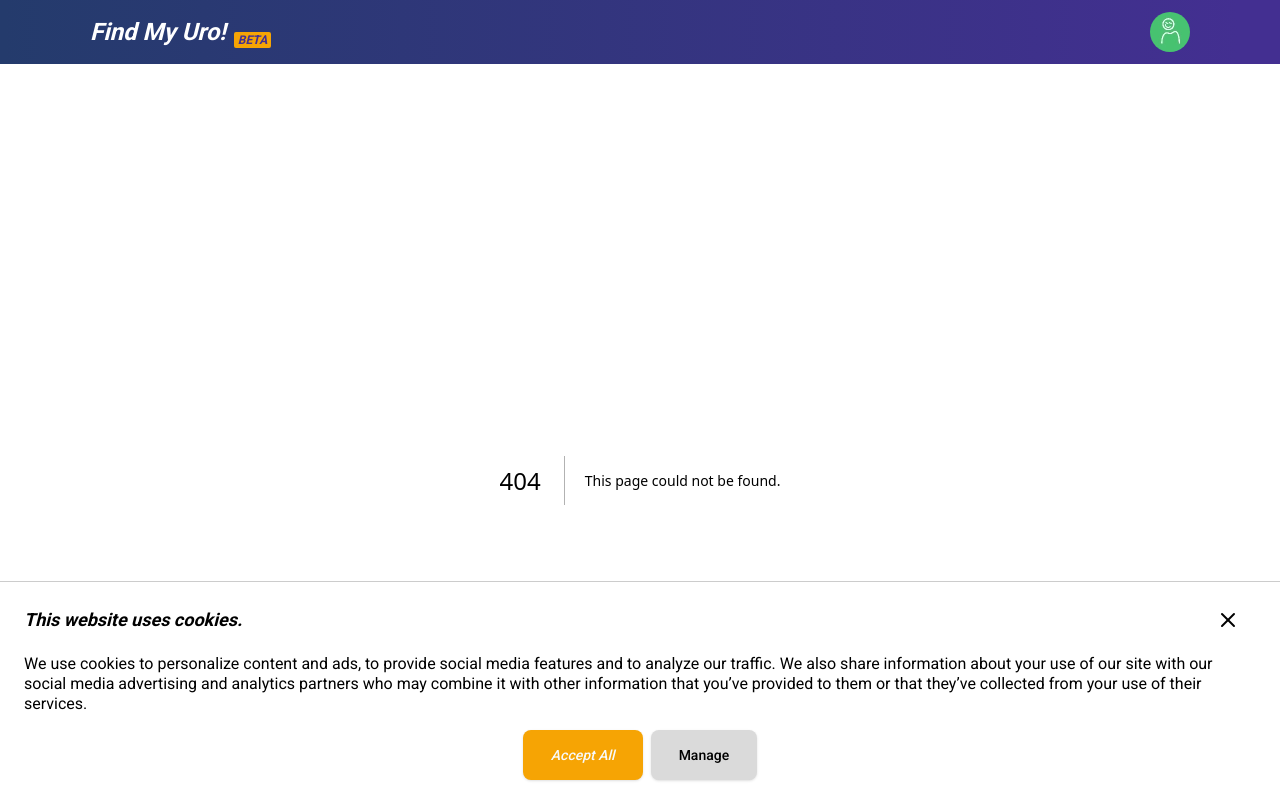
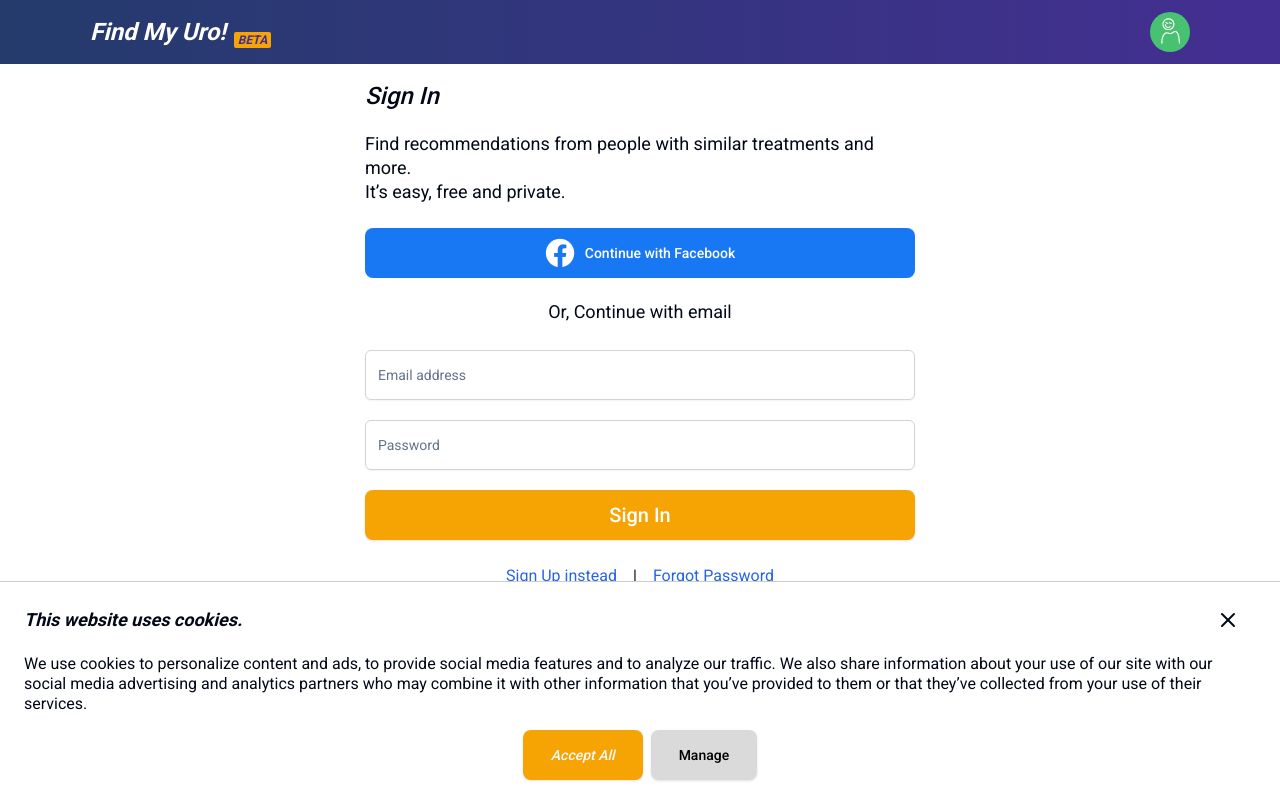
Before and after one commit to Coconut-Lab-SG/find-my-uro, a Next.js app: page /account/login in a window 1280 px wide. Before the commit this address had no page. Shown: the top 798 px of the page. Built offline with nearby package versions, Linux system fonts and the light colour scheme.

Commit message:
feat(auth): create UI for login page

```diff
--- a/package.json
+++ b/package.json
@@ -11,6 +11,7 @@
     "format": "prettier --write ."
   },
   "dependencies": {
+    "@hookform/resolvers": "^3.6.0",
     "@radix-ui/react-accordion": "1.1.2",
     "@radix-ui/react-avatar": "1.0.4",
     "@radix-ui/react-checkbox": "^1.1.0",
--- /dev/null
+++ b/src/app/(account)/account/login/page.tsx
@@ -0,0 +1,41 @@
+import Link from "next/link";
+import { FacebookAuth } from "../../components/facebook-auth";
+import { LoginForm } from "../../components/login-form";
+
+export default function Login() {
+  return (
+    <div className="mobileL:min-w-[576px] max-w-[1140px] mx-auto px-5">
+      <div className="w-full mb-5 mobileL:w-1/2 mobileL:mx-auto">
+        <div className="flex flex-col gap-6">
+          <div className="flex flex-col gap-y-5">
+            <span className="text-2xl italic font-medium">Sign In</span>
+            <p className="text-lg leading-6">Find recommendations from people with similar treatments and more. <br />
+              It’s easy, free and private.</p>
+          </div>
+
+          <div className="flex flex-col gap-y-5">
+            <FacebookAuth />
+            <div className="flex justify-center">
+              <span className="text-lg">Or, Continue with email</span>
+            </div>
+          </div>
+
+          {/* Email login form */}
+          <LoginForm />
+
+          <div className="flex items-center justify-center gap-4">
+            <Link href='/account/register'>
+              Sign Up instead
+            </Link>
+            <span>|</span>
+            <Link href='/account/forgot-password'>
+              Forgot Password
+            </Link>
+          </div>
+
+          <p className="text-[#808080] text-center">By continuing, you agree to Find My Uro's <Link href="/terms-of-use" target="_blank">Terms</Link> and <Link href="privacy" target="_blank">Privacy Policy</Link></p>
+        </div>
+      </div>
+    </div>
+  )
+}
--- /dev/null
+++ b/src/app/(account)/components/facebook-auth.tsx
@@ -0,0 +1,13 @@
+import { Button } from "@/components/ui/button";
+import Image from "next/image";
+
+export function FacebookAuth() {
+  return (
+    <Button variant="ghost" className="bg-[#1877f2] rounded-lg text-white text-sm h-[50px]">
+      <div className="flex items-center gap-x-2.5">
+        <Image alt="facebook-icon" src="/assets/icons/facebook-icon.png" width={30} height={30} />
+        <span>Continue with Facebook</span>
+      </div>
+    </Button>
+  )
+}
--- /dev/null
+++ b/src/app/(account)/components/login-form/index.tsx
@@ -0,0 +1,48 @@
+'use client'
+
+import { Button } from "@/components/ui/button";
+import {
+  Form,
+  FormControl,
+  FormField,
+  FormItem,
+  FormMessage
+} from "@/components/ui/form";
+import { Input } from "@/components/ui/input";
+import { useLoginForm } from "./useLoginForm";
+
+export function LoginForm() {
+  const { form, onSubmit } = useLoginForm()
+
+  return (
+    <Form {...form}>
+      <form onSubmit={form.handleSubmit(onSubmit)} className="space-y-5">
+        <FormField
+          control={form.control}
+          name="email"
+          render={({ field }) => (
+            <FormItem>
+              <FormControl>
+                <Input placeholder="Email address" className="h-[50px] border-[#ced4da]" {...field} />
+              </FormControl>
+              <FormMessage className="text-base" />
+            </FormItem>
+          )}
+        />
+        <FormField
+          control={form.control}
+          name="password"
+          render={({ field }) => (
+            <FormItem>
+              <FormControl>
+                <Input placeholder="Password" type="password" className="h-[50px] border-[#ced4da]" {...field} />
+              </FormControl>
+              <FormMessage className="text-base" />
+            </FormItem>
+          )}
+        />
+        <Button type="submit" className="w-full h-[50px] bg-[#f6a404] text-white rounded-lg text-xl">Sign In</Button>
+      </form>
+    </Form>
+  )
+}
--- /dev/null
+++ b/src/app/(account)/components/login-form/useLoginForm.ts
@@ -0,0 +1,23 @@
+import { loginSchema } from "@/definitions/login-form";
+import { zodResolver } from "@hookform/resolvers/zod";
+import { useForm } from "react-hook-form";
+import { z } from "zod";
+
+export function useLoginForm() {
+  const form = useForm<z.infer<typeof loginSchema>>({
+    resolver: zodResolver(loginSchema),
+    defaultValues: {
+      email: "",
+      password: ''
+    },
+  })
+
+  function onSubmit(values: z.infer<typeof loginSchema>) {
+    console.log(values);
+  }
+
+  return {
+    form,
+    onSubmit
+  }
+}
--- /dev/null
+++ b/src/components/ui/form.tsx
@@ -0,0 +1,176 @@
+import * as React from "react"
+import * as LabelPrimitive from "@radix-ui/react-label"
+import { Slot } from "@radix-ui/react-slot"
+import {
+  Controller,
+  ControllerProps,
+  FieldPath,
+  FieldValues,
+  FormProvider,
+  useFormContext,
+} from "react-hook-form"
+
+import { cn } from "@/lib/utils"
+import { Label } from "@/components/ui/label"
+
+const Form = FormProvider
+
+type FormFieldContextValue<
+  TFieldValues extends FieldValues = FieldValues,
+  TName extends FieldPath<TFieldValues> = FieldPath<TFieldValues>
+> = {
+  name: TName
+}
+
+const FormFieldContext = React.createContext<FormFieldContextValue>(
+  {} as FormFieldContextValue
+)
+
+const FormField = <
+  TFieldValues extends FieldValues = FieldValues,
+  TName extends FieldPath<TFieldValues> = FieldPath<TFieldValues>
+>({
+  ...props
+}: ControllerProps<TFieldValues, TName>) => {
+  return (
+    <FormFieldContext.Provider value={{ name: props.name }}>
+      <Controller {...props} />
+    </FormFieldContext.Provider>
+  )
+}
+
+const useFormField = () => {
+  const fieldContext = React.useContext(FormFieldContext)
+  const itemContext = React.useContext(FormItemContext)
+  const { getFieldState, formState } = useFormContext()
+
+  const fieldState = getFieldState(fieldContext.name, formState)
+
+  if (!fieldContext) {
+    throw new Error("useFormField should be used within <FormField>")
+  }
+
+  const { id } = itemContext
+
+  return {
+    id,
+    name: fieldContext.name,
+    formItemId: `${id}-form-item`,
+    formDescriptionId: `${id}-form-item-description`,
+    formMessageId: `${id}-form-item-message`,
+    ...fieldState,
+  }
+}
+
+type FormItemContextValue = {
+  id: string
+}
+
+const FormItemContext = React.createContext<FormItemContextValue>(
+  {} as FormItemContextValue
+)
+
+const FormItem = React.forwardRef<
+  HTMLDivElement,
+  React.HTMLAttributes<HTMLDivElement>
+>(({ className, ...props }, ref) => {
+  const id = React.useId()
+
+  return (
+    <FormItemContext.Provider value={{ id }}>
+      <div ref={ref} className={cn("space-y-2", className)} {...props} />
+    </FormItemContext.Provider>
+  )
+})
+FormItem.displayName = "FormItem"
+
+const FormLabel = React.forwardRef<
+  React.ElementRef<typeof LabelPrimitive.Root>,
+  React.ComponentPropsWithoutRef<typeof LabelPrimitive.Root>
+>(({ className, ...props }, ref) => {
+  const { error, formItemId } = useFormField()
+
+  return (
+    <Label
+      ref={ref}
+      className={cn(error && "text-destructive", className)}
+      htmlFor={formItemId}
+      {...props}
+    />
+  )
+})
+FormLabel.displayName = "FormLabel"
+
+const FormControl = React.forwardRef<
+  React.ElementRef<typeof Slot>,
+  React.ComponentPropsWithoutRef<typeof Slot>
+>(({ ...props }, ref) => {
+  const { error, formItemId, formDescriptionId, formMessageId } = useFormField()
+
+  return (
+    <Slot
+      ref={ref}
+      id={formItemId}
+      aria-describedby={
+        !error
+          ? `${formDescriptionId}`
+          : `${formDescriptionId} ${formMessageId}`
+      }
+      aria-invalid={!!error}
+      {...props}
+    />
+  )
+})
+FormControl.displayName = "FormControl"
+
+const FormDescription = React.forwardRef<
+  HTMLParagraphElement,
+  React.HTMLAttributes<HTMLParagraphElement>
+>(({ className, ...props }, ref) => {
+  const { formDescriptionId } = useFormField()
+
+  return (
+    <p
+      ref={ref}
+      id={formDescriptionId}
+      className={cn("text-[0.8rem] text-muted-foreground", className)}
+      {...props}
+    />
+  )
+})
+FormDescription.displayName = "FormDescription"
+
+const FormMessage = React.forwardRef<
+  HTMLParagraphElement,
+  React.HTMLAttributes<HTMLParagraphElement>
+>(({ className, children, ...props }, ref) => {
+  const { error, formMessageId } = useFormField()
+  const body = error ? String(error?.message) : children
+
+  if (!body) {
+    return null
+  }
+
+  return (
+    <p
+      ref={ref}
+      id={formMessageId}
+      className={cn("text-[0.8rem] font-medium text-destructive", className)}
+      {...props}
+    >
+      {body}
+    </p>
+  )
+})
+FormMessage.displayName = "FormMessage"
+
+export {
+  useFormField,
+  Form,
+  FormItem,
+  FormLabel,
+  FormControl,
+  FormDescription,
+  FormMessage,
+  FormField,
+}
--- /dev/null
+++ b/src/components/ui/label.tsx
@@ -0,0 +1,26 @@
+"use client"
+
+import * as React from "react"
+import * as LabelPrimitive from "@radix-ui/react-label"
+import { cva, type VariantProps } from "class-variance-authority"
+
+import { cn } from "@/lib/utils"
+
+const labelVariants = cva(
+  "text-sm font-medium leading-none peer-disabled:cursor-not-allowed peer-disabled:opacity-70"
+)
+
+const Label = React.forwardRef<
+  React.ElementRef<typeof LabelPrimitive.Root>,
+  React.ComponentPropsWithoutRef<typeof LabelPrimitive.Root> &
+    VariantProps<typeof labelVariants>
+>(({ className, ...props }, ref) => (
+  <LabelPrimitive.Root
+    ref={ref}
+    className={cn(labelVariants(), className)}
+    {...props}
+  />
+))
+Label.displayName = LabelPrimitive.Root.displayName
+
+export { Label }
--- /dev/null
+++ b/src/definitions/login-form.ts
@@ -0,0 +1,8 @@
+import { z } from 'zod'
+
+export const loginSchema = z.object({
+  email: z.string().min(1, { message: 'Please enter your email' }),
+  password: z.string().min(1, { message: 'Please enter your password' })
+})
+
+export type LoginForm = z.infer<typeof loginSchema>
--- a/tailwind.config.ts
+++ b/tailwind.config.ts
@@ -17,8 +17,8 @@
       mobileS: '360px',
       // => @media (min-width: 480px) { ... }
       mobileM: '480px',
-      // => @media (min-width: 640px) { ... }
-      mobileL: '640px',
+      // => @media (min-width: 576px) { ... }
+      mobileL: '576px',
       // => @media (min-width: 768px) { ... }
       tablet: '768px',
       // => @media (min-width: 960px) { ... }
```
Also changed, not shown: public/assets/icons/facebook-icon.png (added), 1 other file (tests, documents, lock files or other folders).
